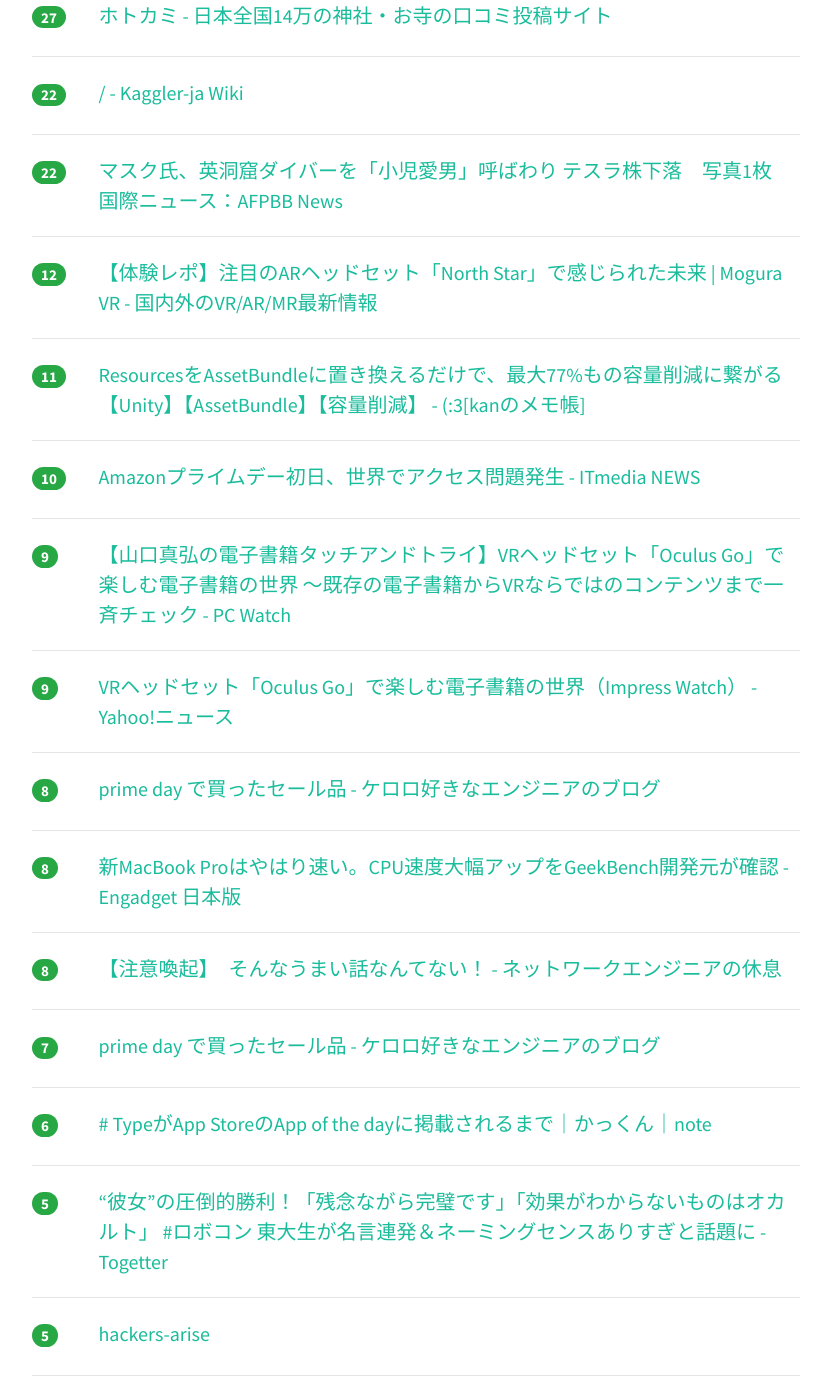
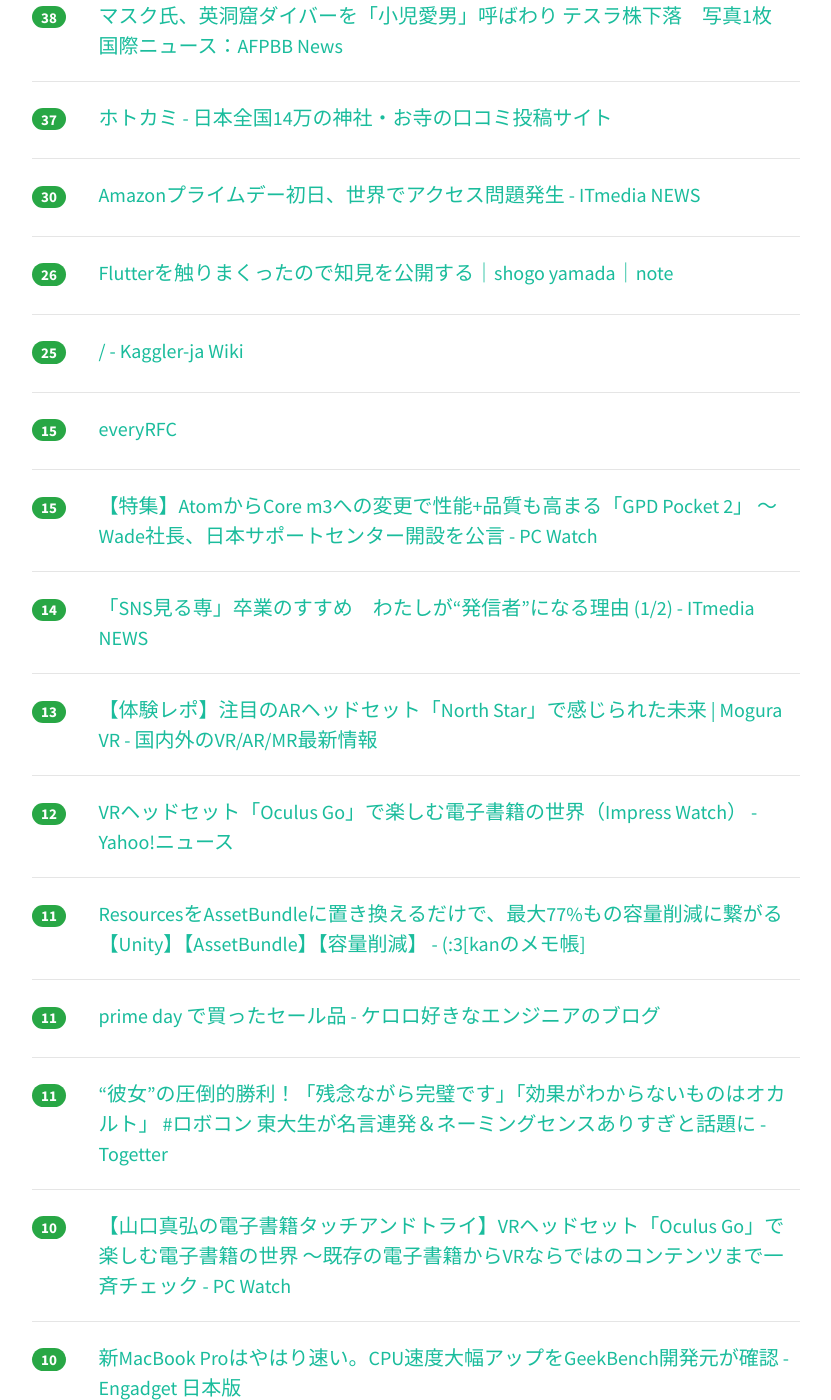
Before and after one commit to yatta47/hatena-matome-site, a Jekyll site: the page built from _posts/2018-07-17-hatena.md, in a window 1280 px wide and 1400 px high, scrolled down 676 px. Shown: the whole window, without its empty margins (224-1055 px from the left). Built offline with Jekyll 4.4.1, drawn with Linux system fonts in a browser that asks for light colours; nearby versions of some CDN libraries; some of the changed text lies outside the part shown.

Commit message:
Updated 2018-07-17

```diff
--- a/_posts/2018-07-17-hatena.md
+++ b/_posts/2018-07-17-hatena.md
@@ -1,44 +1,74 @@
 ---
 layout: post
 title:  "2018-07-17 はてぶIT"
-date:   2018-07-17 09:01:49
+date:   2018-07-17 10:03:03
 tags: [it-hotentry]
 ---
-23 件のデータあり
+33 件のデータあり
 
 <hr><div class="row">
-<div class="col-1"><span class="badge badge-pill badge-success h2">32</span></div>
+<div class="col-1"><span class="badge badge-pill badge-success h2">59</span></div>
+<div class="col-11"><a href='https://internet.watch.impress.co.jp/docs/yajiuma/1133071.html' target='_blank'>国内初？ iOSの「AirDrop」を使った電車内でのわいせつ画像送信で会社員逮捕【やじうまWatch】 - INTERNET Watch</a></div>
+</div>
+<hr>
+<div class="row">
+<div class="col-1"><span class="badge badge-pill badge-success h2">58</span></div>
+<div class="col-11"><a href='http://www.afpbb.com/articles/-/3182640' target='_blank'>マスク氏、英洞窟ダイバーを「小児愛男」呼ばわり テスラ株下落　写真1枚　国際ニュース：AFPBB News</a></div>
+</div>
+<hr>
+<div class="row">
+<div class="col-1"><span class="badge badge-pill badge-success h2">42</span></div>
 <div class="col-11"><a href='https://jp.reuters.com/article/idJPKBN1K61KM' target='_blank'>焦点：岡山・真備町襲った洪水、現実となった住民の長年の懸念 | ロイター</a></div>
 </div>
 <hr>
 <div class="row">
-<div class="col-1"><span class="badge badge-pill badge-success h2">29</span></div>
-<div class="col-11"><a href='https://internet.watch.impress.co.jp/docs/yajiuma/1133071.html' target='_blank'>国内初？ iOSの「AirDrop」を使った電車内でのわいせつ画像送信で会社員逮捕【やじうまWatch】 - INTERNET Watch</a></div>
+<div class="col-1"><span class="badge badge-pill badge-success h2">38</span></div>
+<div class="col-11"><a href='http://www.afpbb.com/articles/-/3182640?cx_amp=all' target='_blank'>マスク氏、英洞窟ダイバーを「小児愛男」呼ばわり テスラ株下落　写真1枚　国際ニュース：AFPBB News</a></div>
 </div>
 <hr>
 <div class="row">
-<div class="col-1"><span class="badge badge-pill badge-success h2">27</span></div>
-<div class="col-11"><a href='http://www.afpbb.com/articles/-/3182640' target='_blank'>マスク氏、英洞窟ダイバーを「小児愛男」呼ばわり テスラ株下落　写真1枚　国際ニュース：AFPBB News</a></div>
-</div>
-<hr>
-<div class="row">
-<div class="col-1"><span class="badge badge-pill badge-success h2">27</span></div>
+<div class="col-1"><span class="badge badge-pill badge-success h2">37</span></div>
 <div class="col-11"><a href='https://hotokami.jp/' target='_blank'>ホトカミ - 日本全国14万の神社・お寺の口コミ投稿サイト</a></div>
 </div>
 <hr>
 <div class="row">
-<div class="col-1"><span class="badge badge-pill badge-success h2">22</span></div>
+<div class="col-1"><span class="badge badge-pill badge-success h2">30</span></div>
+<div class="col-11"><a href='http://www.itmedia.co.jp/news/articles/1807/17/news043.html' target='_blank'>Amazonプライムデー初日、世界でアクセス問題発生 - ITmedia NEWS</a></div>
+</div>
+<hr>
+<div class="row">
+<div class="col-1"><span class="badge badge-pill badge-success h2">26</span></div>
+<div class="col-11"><a href='https://note.mu/shogoyamada/n/n043aa4b7750e' target='_blank'>Flutterを触りまくったので知見を公開する｜shogo yamada｜note</a></div>
+</div>
+<hr>
+<div class="row">
+<div class="col-1"><span class="badge badge-pill badge-success h2">25</span></div>
 <div class="col-11"><a href='http://kaggler-ja-wiki.herokuapp.com/' target='_blank'>/ - Kaggler-ja Wiki</a></div>
 </div>
 <hr>
 <div class="row">
-<div class="col-1"><span class="badge badge-pill badge-success h2">22</span></div>
-<div class="col-11"><a href='http://www.afpbb.com/articles/-/3182640?cx_amp=all' target='_blank'>マスク氏、英洞窟ダイバーを「小児愛男」呼ばわり テスラ株下落　写真1枚　国際ニュース：AFPBB News</a></div>
+<div class="col-1"><span class="badge badge-pill badge-success h2">15</span></div>
+<div class="col-11"><a href='https://everyrfc.org/' target='_blank'>everyRFC</a></div>
+</div>
+<hr>
+<div class="row">
+<div class="col-1"><span class="badge badge-pill badge-success h2">15</span></div>
+<div class="col-11"><a href='https://pc.watch.impress.co.jp/docs/topic/feature/1133028.html' target='_blank'>【特集】AtomからCore m3への変更で性能+品質も高まる「GPD Pocket 2」 ～Wade社長、日本サポートセンター開設を公言 - PC Watch</a></div>
+</div>
+<hr>
+<div class="row">
+<div class="col-1"><span class="badge badge-pill badge-success h2">14</span></div>
+<div class="col-11"><a href='http://www.itmedia.co.jp/news/articles/1807/17/news029.html' target='_blank'>「SNS見る専」卒業のすすめ　わたしが“発信者”になる理由 (1/2) - ITmedia NEWS</a></div>
+</div>
+<hr>
+<div class="row">
+<div class="col-1"><span class="badge badge-pill badge-success h2">13</span></div>
+<div class="col-11"><a href='https://www.moguravr.com/north-star/' target='_blank'>【体験レポ】注目のARヘッドセット「North Star」で感じられた未来 | Mogura VR - 国内外のVR/AR/MR最新情報</a></div>
 </div>
 <hr>
 <div class="row">
 <div class="col-1"><span class="badge badge-pill badge-success h2">12</span></div>
-<div class="col-11"><a href='https://www.moguravr.com/north-star/' target='_blank'>【体験レポ】注目のARヘッドセット「North Star」で感じられた未来 | Mogura VR - 国内外のVR/AR/MR最新情報</a></div>
+<div class="col-11"><a href='https://headlines.yahoo.co.jp/hl?a=20180716-00000033-impress-sci' target='_blank'>VRヘッドセット「Oculus Go」で楽しむ電子書籍の世界（Impress Watch） - Yahoo!ニュース</a></div>
 </div>
 <hr>
 <div class="row">
@@ -47,38 +77,78 @@ tags: [it-hotentry]
 </div>
 <hr>
 <div class="row">
+<div class="col-1"><span class="badge badge-pill badge-success h2">11</span></div>
+<div class="col-11"><a href='http://keroctronics.hatenablog.com/entry/2018/07/16/213634' target='_blank'>prime day で買ったセール品 - ケロロ好きなエンジニアのブログ</a></div>
+</div>
+<hr>
+<div class="row">
+<div class="col-1"><span class="badge badge-pill badge-success h2">11</span></div>
+<div class="col-11"><a href='https://togetter.com/li/1247322' target='_blank'>“彼女”の圧倒的勝利！「残念ながら完璧です」「効果がわからないものはオカルト」 #ロボコン 東大生が名言連発＆ネーミングセンスありすぎと話題に - Togetter</a></div>
+</div>
+<hr>
+<div class="row">
 <div class="col-1"><span class="badge badge-pill badge-success h2">10</span></div>
-<div class="col-11"><a href='http://www.itmedia.co.jp/news/articles/1807/17/news043.html' target='_blank'>Amazonプライムデー初日、世界でアクセス問題発生 - ITmedia NEWS</a></div>
+<div class="col-11"><a href='https://pc.watch.impress.co.jp/docs/column/ebook/1133056.html' target='_blank'>【山口真弘の電子書籍タッチアンドトライ】VRヘッドセット「Oculus Go」で楽しむ電子書籍の世界 ～既存の電子書籍からVRならではのコンテンツまで一斉チェック - PC Watch</a></div>
+</div>
+<hr>
+<div class="row">
+<div class="col-1"><span class="badge badge-pill badge-success h2">10</span></div>
+<div class="col-11"><a href='https://japanese.engadget.com/2018/07/16/macbook-pro-cpu-geekbench/' target='_blank'>新MacBook Proはやはり速い。CPU速度大幅アップをGeekBench開発元が確認 - Engadget 日本版</a></div>
+</div>
+<hr>
+<div class="row">
+<div class="col-1"><span class="badge badge-pill badge-success h2">10</span></div>
+<div class="col-11"><a href='https://www.hackers-arise.com/' target='_blank'>hackers-arise</a></div>
+</div>
+<hr>
+<div class="row">
+<div class="col-1"><span class="badge badge-pill badge-success h2">10</span></div>
+<div class="col-11"><a href='http://ascii.jp/elem/000/001/710/1710496/' target='_blank'>ASCII.jp：Dell EMCのAIソリューションは「複雑なものをシンプルに」</a></div>
+</div>
+<hr>
+<div class="row">
+<div class="col-1"><span class="badge badge-pill badge-success h2">10</span></div>
+<div class="col-11"><a href='http://kazu-network.hatenadiary.jp/entry/2018/07/16/%E3%80%90%E6%B3%A8%E6%84%8F%E5%96%9A%E8%B5%B7%E3%80%91_%E3%81%9D%E3%82%93%E3%81%AA%E3%81%86%E3%81%BE%E3%81%84%E8%A9%B1%E3%81%AA%E3%82%93%E3%81%A6%E3%81%AA%E3%81%84%EF%BC%81' target='_blank'>【注意喚起】　そんなうまい話なんてない！ - ネットワークエンジニアの休息</a></div>
+</div>
+<hr>
+<div class="row">
+<div class="col-1"><span class="badge badge-pill badge-success h2">10</span></div>
+<div class="col-11"><a href='https://dev.classmethod.jp/cloud/aws/iam-permissions-boundary/' target='_blank'>[新機能]IAMの委譲権限を制限可能なPermissions Boundaryが登場したので試してみた ｜ Developers.IO</a></div>
+</div>
+<hr>
+<div class="row">
+<div class="col-1"><span class="badge badge-pill badge-success h2">10</span></div>
+<div class="col-11"><a href='http://blog.h13i32maru.jp/entry/2018/07/17/083215' target='_blank'>Jasper(GitHub用のIssue Reader)を無料にします - maru source</a></div>
 </div>
 <hr>
 <div class="row">
 <div class="col-1"><span class="badge badge-pill badge-success h2">9</span></div>
-<div class="col-11"><a href='https://pc.watch.impress.co.jp/docs/column/ebook/1133056.html' target='_blank'>【山口真弘の電子書籍タッチアンドトライ】VRヘッドセット「Oculus Go」で楽しむ電子書籍の世界 ～既存の電子書籍からVRならではのコンテンツまで一斉チェック - PC Watch</a></div>
+<div class="col-11"><a href='https://jp.techcrunch.com/2018/07/17/engate-cheer-for-sports-with-tokens/' target='_blank'>スポーツチームに投げ銭できるサービスEngateを9月開始、NEMブロックチェーンでトークンを発行 | TechCrunch Japan</a></div>
 </div>
 <hr>
 <div class="row">
 <div class="col-1"><span class="badge badge-pill badge-success h2">9</span></div>
-<div class="col-11"><a href='https://headlines.yahoo.co.jp/hl?a=20180716-00000033-impress-sci' target='_blank'>VRヘッドセット「Oculus Go」で楽しむ電子書籍の世界（Impress Watch） - Yahoo!ニュース</a></div>
+<div class="col-11"><a href='https://japan.cnet.com/article/35122521/' target='_blank'>新「MacBook Pro」のキーボードはシリコンの膜で問題に対処--iFixitが発見 - CNET Japan</a></div>
+</div>
+<hr>
+<div class="row">
+<div class="col-1"><span class="badge badge-pill badge-success h2">9</span></div>
+<div class="col-11"><a href='https://togetter.com/li/1246438' target='_blank'>PHPカンファレンス関西 スライドまとめ - Togetter</a></div>
+</div>
+<hr>
+<div class="row">
+<div class="col-1"><span class="badge badge-pill badge-success h2">9</span></div>
+<div class="col-11"><a href='https://internet.watch.impress.co.jp/docs/yajiuma/1133072.html' target='_blank'>「昔は真夏にエアコンなしでも平気だった」を論破する、70年代の気温データが話題に【やじうまWatch】 - INTERNET Watch</a></div>
 </div>
 <hr>
 <div class="row">
 <div class="col-1"><span class="badge badge-pill badge-success h2">8</span></div>
-<div class="col-11"><a href='http://keroctronics.hatenablog.com/entry/2018/07/16/213634' target='_blank'>prime day で買ったセール品 - ケロロ好きなエンジニアのブログ</a></div>
+<div class="col-11"><a href='https://ift.tt/2NmnxIF' target='_blank'>prime day で買ったセール品 - ケロロ好きなエンジニアのブログ</a></div>
 </div>
 <hr>
 <div class="row">
 <div class="col-1"><span class="badge badge-pill badge-success h2">8</span></div>
-<div class="col-11"><a href='https://japanese.engadget.com/2018/07/16/macbook-pro-cpu-geekbench/' target='_blank'>新MacBook Proはやはり速い。CPU速度大幅アップをGeekBench開発元が確認 - Engadget 日本版</a></div>
-</div>
-<hr>
-<div class="row">
-<div class="col-1"><span class="badge badge-pill badge-success h2">8</span></div>
-<div class="col-11"><a href='http://kazu-network.hatenadiary.jp/entry/2018/07/16/%E3%80%90%E6%B3%A8%E6%84%8F%E5%96%9A%E8%B5%B7%E3%80%91_%E3%81%9D%E3%82%93%E3%81%AA%E3%81%86%E3%81%BE%E3%81%84%E8%A9%B1%E3%81%AA%E3%82%93%E3%81%A6%E3%81%AA%E3%81%84%EF%BC%81' target='_blank'>【注意喚起】　そんなうまい話なんてない！ - ネットワークエンジニアの休息</a></div>
-</div>
-<hr>
-<div class="row">
-<div class="col-1"><span class="badge badge-pill badge-success h2">7</span></div>
-<div class="col-11"><a href='https://ift.tt/2NmnxIF' target='_blank'>prime day で買ったセール品 - ケロロ好きなエンジニアのブログ</a></div>
+<div class="col-11"><a href='https://jumpei-ikegami.hatenablog.com/entry/2018/07/16/124333' target='_blank'>サイ本こと『JavaScript 第6版』全800ページを読破し、1万行のesaにまとめてわかった5つのこと - #がみぶろ</a></div>
 </div>
 <hr>
 <div class="row">
@@ -88,36 +158,16 @@ tags: [it-hotentry]
 <hr>
 <div class="row">
 <div class="col-1"><span class="badge badge-pill badge-success h2">5</span></div>
-<div class="col-11"><a href='https://togetter.com/li/1247322' target='_blank'>“彼女”の圧倒的勝利！「残念ながら完璧です」「効果がわからないものはオカルト」 #ロボコン 東大生が名言連発＆ネーミングセンスありすぎと話題に - Togetter</a></div>
-</div>
-<hr>
-<div class="row">
-<div class="col-1"><span class="badge badge-pill badge-success h2">5</span></div>
-<div class="col-11"><a href='https://www.hackers-arise.com/' target='_blank'>hackers-arise</a></div>
-</div>
-<hr>
-<div class="row">
-<div class="col-1"><span class="badge badge-pill badge-success h2">4</span></div>
 <div class="col-11"><a href='https://japanese.engadget.com/2018/07/16/3d-280/' target='_blank'>3Dプリントで宇宙船製造が早く、安く。ロッキード・マーティンが280リットル大チタンドームを印刷 - Engadget 日本版</a></div>
 </div>
 <hr>
 <div class="row">
-<div class="col-1"><span class="badge badge-pill badge-success h2">4</span></div>
-<div class="col-11"><a href='http://www.itmedia.co.jp/news/articles/1807/17/news029.html' target='_blank'>「SNS見る専」卒業のすすめ　わたしが“発信者”になる理由 (1/2) - ITmedia NEWS</a></div>
+<div class="col-1"><span class="badge badge-pill badge-success h2">3</span></div>
+<div class="col-11"><a href='https://diamond.jp/articles/-/174855' target='_blank'>マイクロソフトはなぜスマホ時代の敗者となったのか、元アスキー西和彦が語る | 今月の主筆　アスキー創業者　東大大学院IoTメディアラボディレクター　西 和彦 | ダイヤモンド・オンラ</a></div>
 </div>
 <hr>
 <div class="row">
 <div class="col-1"><span class="badge badge-pill badge-success h2">3</span></div>
-<div class="col-11"><a href='https://pc.watch.impress.co.jp/docs/topic/feature/1133028.html' target='_blank'>【特集】AtomからCore m3への変更で性能+品質も高まる「GPD Pocket 2」 ～Wade社長、日本サポートセンター開設を公言 - PC Watch</a></div>
+<div class="col-11"><a href='https://tech.nikkeibp.co.jp/atcl/nxt/mag/nc/18/020800015/070900006/' target='_blank'>挑戦せず責任を押し付け合い、大企業病NECの復活シナリオ | 日経 xTECH（クロステック）</a></div>
 </div>
 <hr>
-<div class="row">
-<div class="col-1"><span class="badge badge-pill badge-success h2">3</span></div>
-<div class="col-11"><a href='http://ascii.jp/elem/000/001/710/1710496/' target='_blank'>ASCII.jp：Dell EMCのAIソリューションは「複雑なものをシンプルに」</a></div>
-</div>
-<hr>
-<div class="row">
-<div class="col-1"><span class="badge badge-pill badge-success h2">3</span></div>
-<div class="col-11"><a href='https://jp.techcrunch.com/2018/07/17/engate-cheer-for-sports-with-tokens/' target='_blank'>スポーツチームに投げ銭できるサービスEngateを9月開始、NEMブロックチェーンでトークンを発行 | TechCrunch Japan</a></div>
-</div>
-<hr>
```
